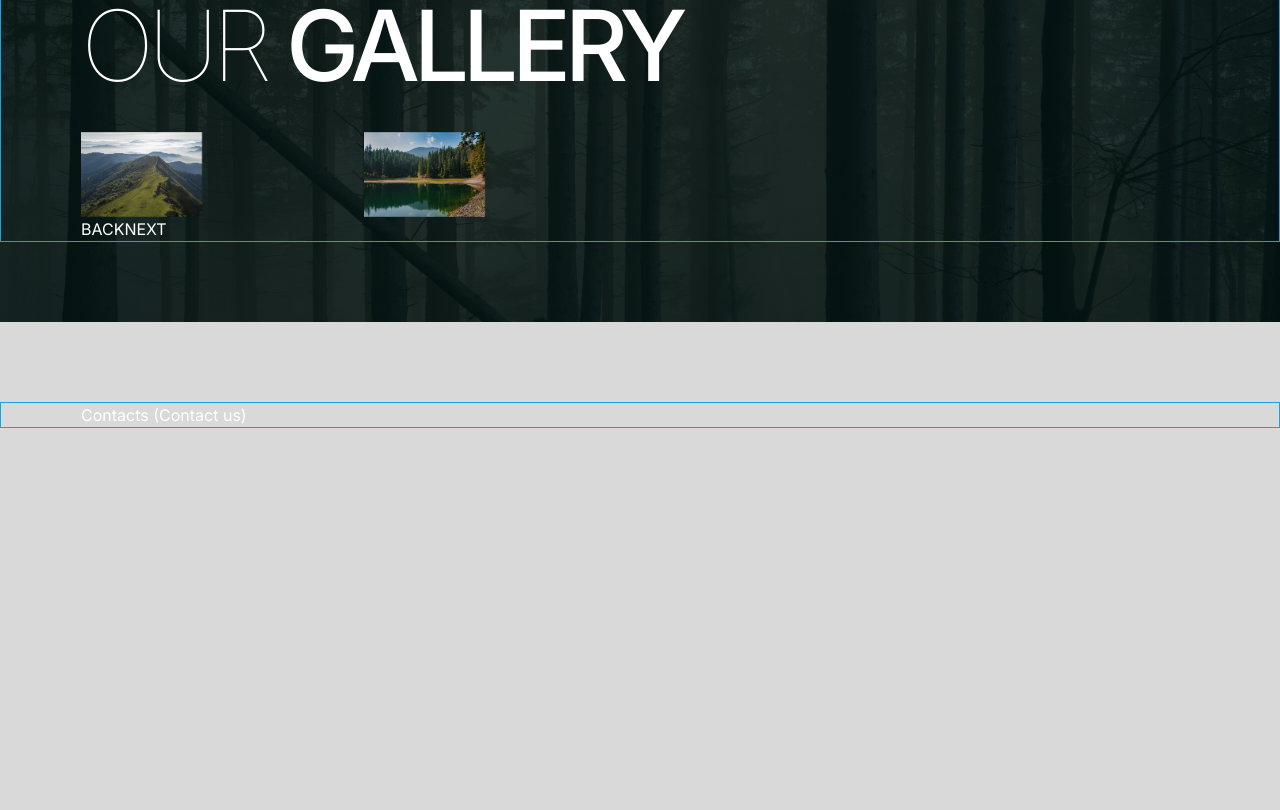
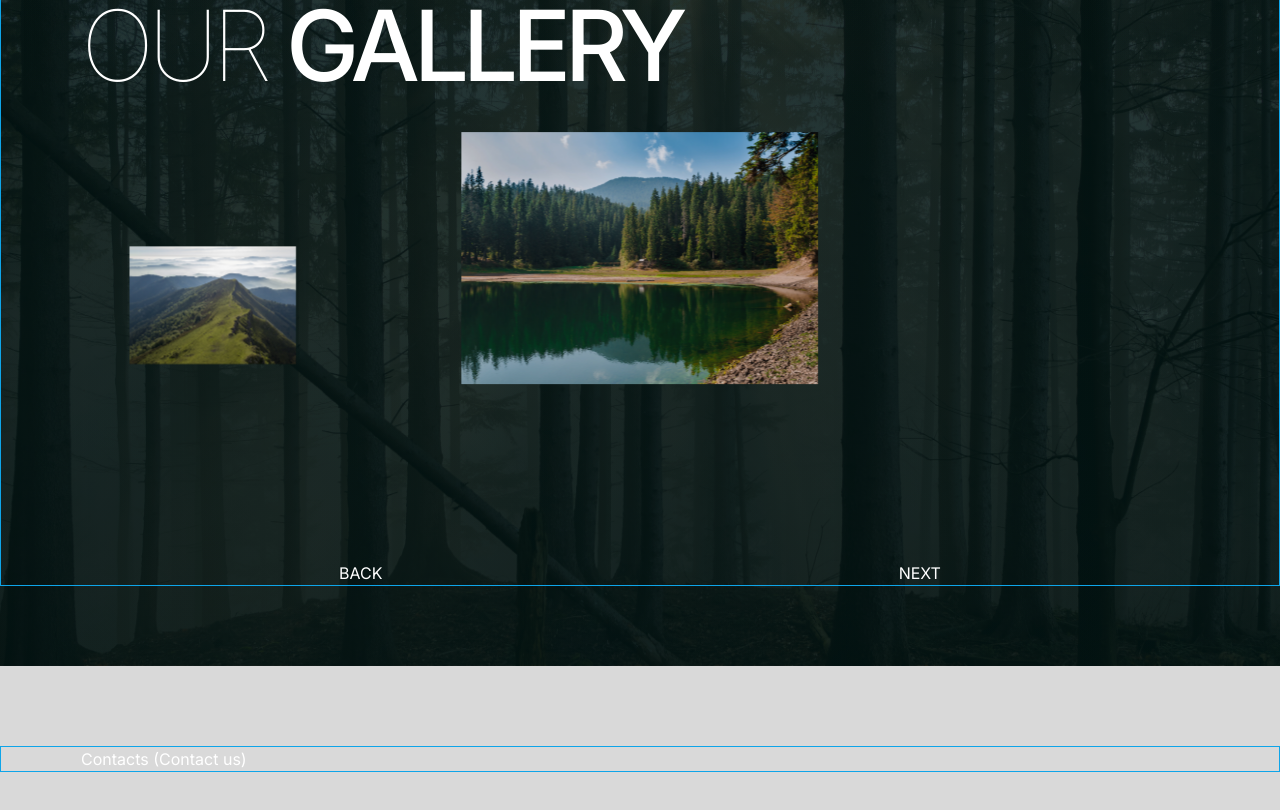
Before and after one commit to darynakarmazin/carp-travel, a Next.js app: page / in a window 1280 px wide. Shown: the part 3280-4090 px from the top of the page. Before the commit the page ends 3788 px from the top, so only its background shows below. Built offline with nearby package versions, Linux system fonts and the light colour scheme.

Commit message:
Added GallerySlider.tsx

```diff
--- a/src/components/GallerySlider.tsx
+++ b/src/components/GallerySlider.tsx
@@ -2,61 +2,56 @@
 
 import Image from "next/image";
 import { Swiper, SwiperSlide } from "swiper/react";
-import { Navigation } from "swiper/modules";
+import { Swiper as SwiperType } from "swiper";
+import { EffectCoverflow, Navigation } from "swiper/modules";
 import "swiper/css";
 import "swiper/css/effect-fade";
 
 import galleryData from "../data/gallery.json";
+import { useRef } from "react";
 const { slides } = galleryData;
 
 function GallerySlider() {
   return (
-    <div className="max-md:hidden">
+    <div className="max-md:hidden relative">
       <Swiper
         navigation={{
           nextEl: ".custom_next",
           prevEl: ".custom_prev",
         }}
-        modules={[Navigation]}
+        effect={"coverflow"}
+        grabCursor={true}
+        centeredSlides={true}
+        loop={true}
+        coverflowEffect={{
+          rotate: 50,
+          stretch: 0,
+          depth: 100,
+          modifier: 1,
+          slideShadows: false,
+        }}
+        modules={[EffectCoverflow, Navigation]}
+        wrapperTag="ul"
+        className="flex gap-6 h-[294px] xl:h-[429px]"
         slidesPerView={3}
-        loop
-        centeredSlides
+        spaceBetween={24}
         breakpoints={{
-          0: {
-            enabled: false,
-            slidesPerView: -1,
-          },
           768: {
-            enabled: true,
-            spaceBetween: 146,
-            width: 703,
-            height: 294,
-            creativeEffect: {
-              limitProgress: 1,
-              prev: {
-                scale: 0.29,
-                translate: ["-69.3%", 0, 0],
-              },
-              next: {
-                scale: 0.29,
-                translate: ["69.3%", 0, 0],
-              },
+            coverflowEffect: {
+              rotate: 0,
+              stretch: -44,
+              depth: 0,
+              modifier: 1,
+              scale: 0.35,
             },
           },
-          1440: {
-            spaceBetween: 650,
-            width: 1280,
-            height: 450,
-            creativeEffect: {
-              limitProgress: 1,
-              prev: {
-                scale: 0.52,
-                translate: ["-76%", 0, 0],
-              },
-              next: {
-                scale: 0.52,
-                translate: ["76%", 0, 0],
-              },
+          1280: {
+            coverflowEffect: {
+              rotate: 0,
+              stretch: -44,
+              depth: 0,
+              modifier: 1,
+              scale: 0.5,
             },
           },
         }}
@@ -66,13 +61,13 @@ function GallerySlider() {
             <Image
               src={slide.image}
               alt="View of nature"
-              width={121}
-              height={86}
+              width={415}
+              height={294}
             />
           </SwiperSlide>
         ))}
       </Swiper>
-      <div>
+      <div className="flex justify-around">
         <button
           type="button"
           className="custom_prev"
```
